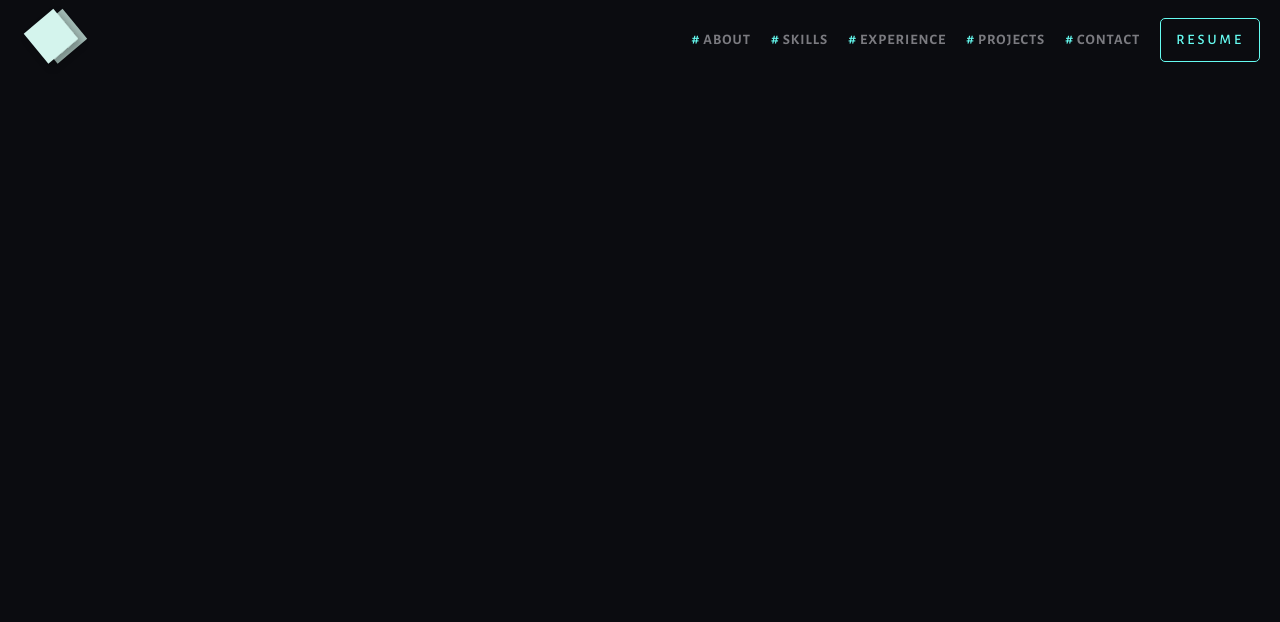
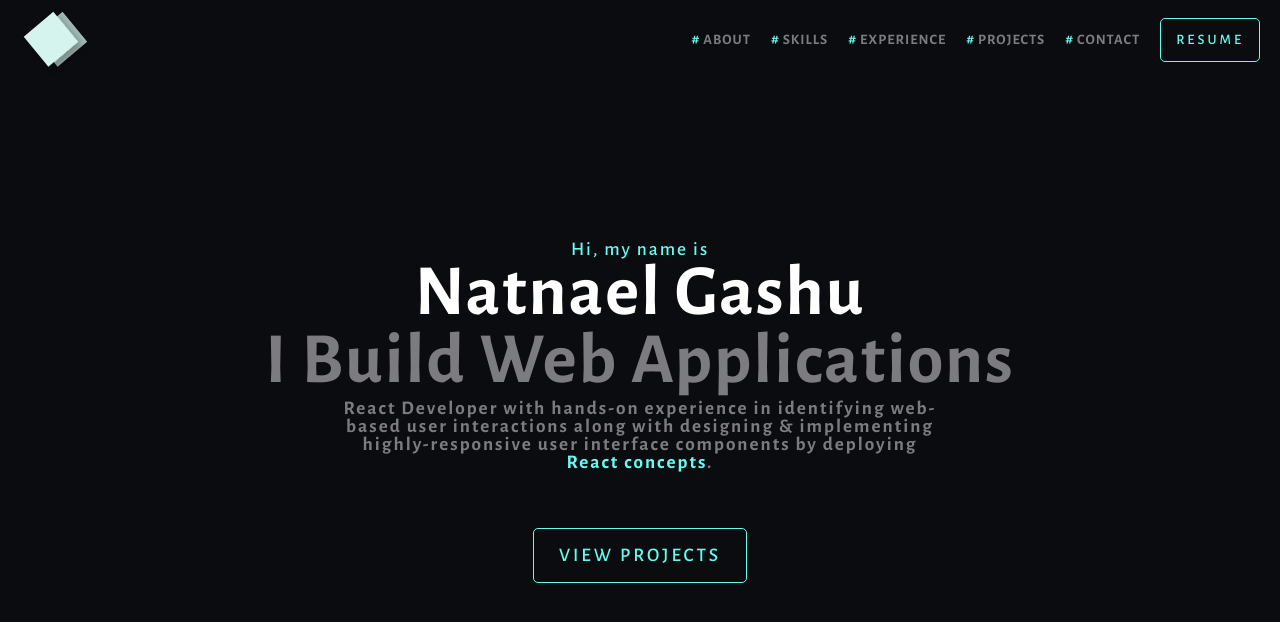
Before and after one commit to NatiG100/portfolio, a React (Create React App) app: page / in a window 1280 px wide. Shown: the top 622 px of the page. Built offline with nearby package versions, Linux system fonts and the light colour scheme.

Commit message:
create hero section

```diff
--- a/src/App.js
+++ b/src/App.js
@@ -1,10 +1,12 @@
 import Navbar from "./components/Navbar";
+import HeroSection from "./sections/HeroSection";
 
 function App() {
   return (
-    <div style={{width:"100%"}}>
+    <>
       <Navbar/>
-    </div>
+      <HeroSection/>
+    </>
   );
 }
 
--- a/src/components/Navbar/NavbarElements.js
+++ b/src/components/Navbar/NavbarElements.js
@@ -8,7 +8,10 @@ position:fixed;
     left:0;
     right:0;
     width: 100%;
-    padding: 5px;
+    height: 80px;
+    display: flex;
+    justify-content:space-between ;
+    align-items: center;
     padding-left: 20px;
     padding-right: 20px;
 
@@ -21,7 +24,9 @@ export const StyledNavbarWrapper = styled.div`
     display: flex;
     justify-content: space-between;
     align-items: center;
+    width: 100%;
     svg{
+        margin-top: 5px;
         height: 70px;
         width: 70px;
     }
--- a/src/components/uiElements/Button/ButtonElements.js
+++ b/src/components/uiElements/Button/ButtonElements.js
@@ -5,12 +5,12 @@ export const StyledButton = styled.button`
     outline: none;
     border: 1px solid ${theme.colors.primary};
     border-radius: 5px;
-    padding: 15px;
-    padding-top: 12px;
-    padding-bottom: 12px;
+    padding: ${({size})=>(size==='lg'?"25px":"15px")};
+    padding-top: ${({size})=>(size==='lg'?"15px":"12px")};
+    padding-bottom: ${({size})=>(size==='lg'?"15px":"12px")};;
     transition: all 200ms ease-in-out;
     color: ${theme.colors.primary};
-    font-size: ${theme.font.md};
+    font-size: ${({size})=>(size==='lg'?theme.font.lg:theme.font.md)};
     background: none;
     text-transform: uppercase;
     letter-spacing: 3px;
--- a/src/index.css
+++ b/src/index.css
@@ -17,8 +17,9 @@ html{
 }
 
 p, h6, h5, h4, h3, h2, h1, a, li{
-  white-space: nowrap;
-  margin: 0;
+  margin-top: 0;
+  margin-bottom: 0;
+  line-height: 94%;
 }
 *{
   box-sizing: border-box;
--- /dev/null
+++ b/src/sections/HeroSection/HeroSectionElements.js
@@ -0,0 +1,64 @@
+import styled from 'styled-components';
+import theme from '../../theme';
+
+export const StyledHeroSection = styled.section`
+    margin-top: 80px;
+    width: 100%;
+    display: flex;
+    align-items: center;
+    justify-content: flex-end;
+    height: calc(100vh - 80px);
+    min-height: 400px;
+`;
+
+export const StyledHeroSectionWrapper = styled.div`
+    width: 100%;
+    max-width: 800px;
+    display: flex;
+    flex-direction: column;
+    align-items: center;
+    margin-left: auto;
+    margin-right: auto;
+    text-align: center;
+`;
+
+export const StyledP = styled.p`
+    color: ${theme.colors.primary};
+    font-size: ${theme.font.lg};
+    letter-spacing: 2px;
+    font-weight: 500;
+`;
+export const StyledAbout = styled.p`
+    color: ${theme.colors.textDark};
+    font-size: ${theme.font.lg};
+    font-weight: 600;
+    text-align: center;
+    text-overflow: wrap;
+    white-space: pre-wrap;
+    margin-top: 5px;
+    max-width: 600px;
+    letter-spacing: 2px;
+    em{
+        font-style: normal;
+        color: ${theme.colors.primary};
+    }
+`;
+
+export const StyledH = styled.h1`
+    text-transform: capitalize;
+    color: ${theme.colors.textDark};
+    font-size: ${theme.font.xxl};
+    letter-spacing: 2px;
+    font-weight: 800;
+    em{
+        color: ${theme.colors.text};
+        font-style: normal;
+    }
+`;
+
+export const StyledButtonWrapper = styled.div`
+    margin-top: 7%;
+    margin-bottom: 7%;
+    width: fit-content;
+    height: fit-content;
+`;
--- /dev/null
+++ b/src/sections/HeroSection/index.jsx
@@ -0,0 +1,33 @@
+import React from 'react'
+import Button from './../../components/uiElements/Button';
+
+import {
+    StyledButtonWrapper,
+    StyledH,
+    StyledHeroSection,
+    StyledHeroSectionWrapper,
+    StyledP,
+    StyledAbout,
+} from './HeroSectionElements';
+
+const HeroSection = () => {
+  return (
+    <StyledHeroSection>
+        <StyledHeroSectionWrapper>
+            <StyledP>Hi, my name is</StyledP>
+            <StyledH><em>natnael gashu</em></StyledH>
+            <StyledH>I build web applications</StyledH>
+            <StyledAbout>
+            React Developer with hands-on experience in identifying web-based user
+            interactions along with designing & implementing highly-responsive
+            user interface components by deploying <em>React concepts</em>.
+            </StyledAbout>
+            <StyledButtonWrapper>
+                <Button size='lg'>view projects</Button>
+            </StyledButtonWrapper>
+        </StyledHeroSectionWrapper>
+    </StyledHeroSection>
+  )
+}
+
+export default HeroSection;
--- a/src/theme.js
+++ b/src/theme.js
@@ -8,7 +8,7 @@ const theme = {
         textDarker: "#6B6E70"
     },
     font:{
-        xxl:"2em",
+        xxl:"4.5em",
         xl:"1.5em",
         lg:"1.2em",
         md:"0.9em",
```
